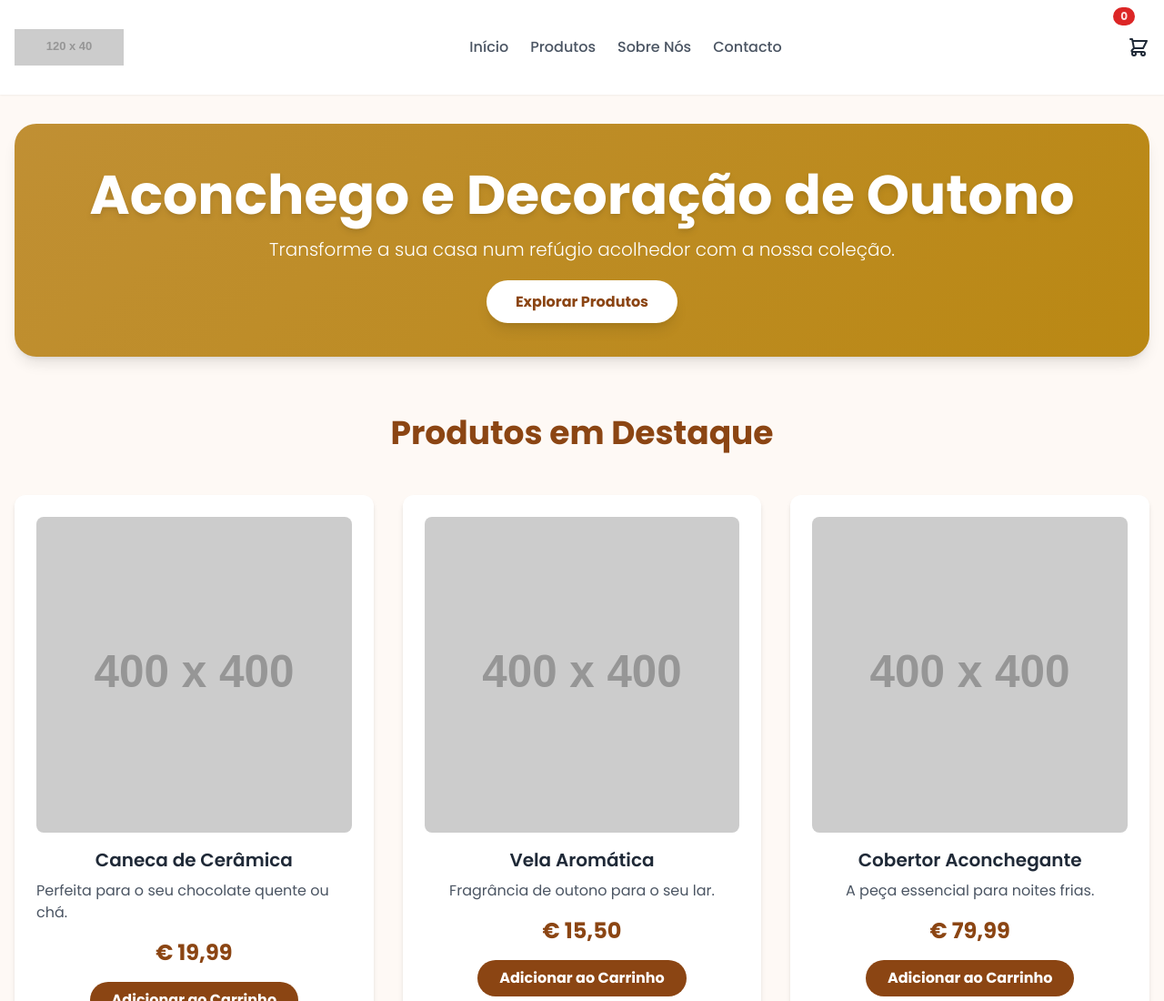
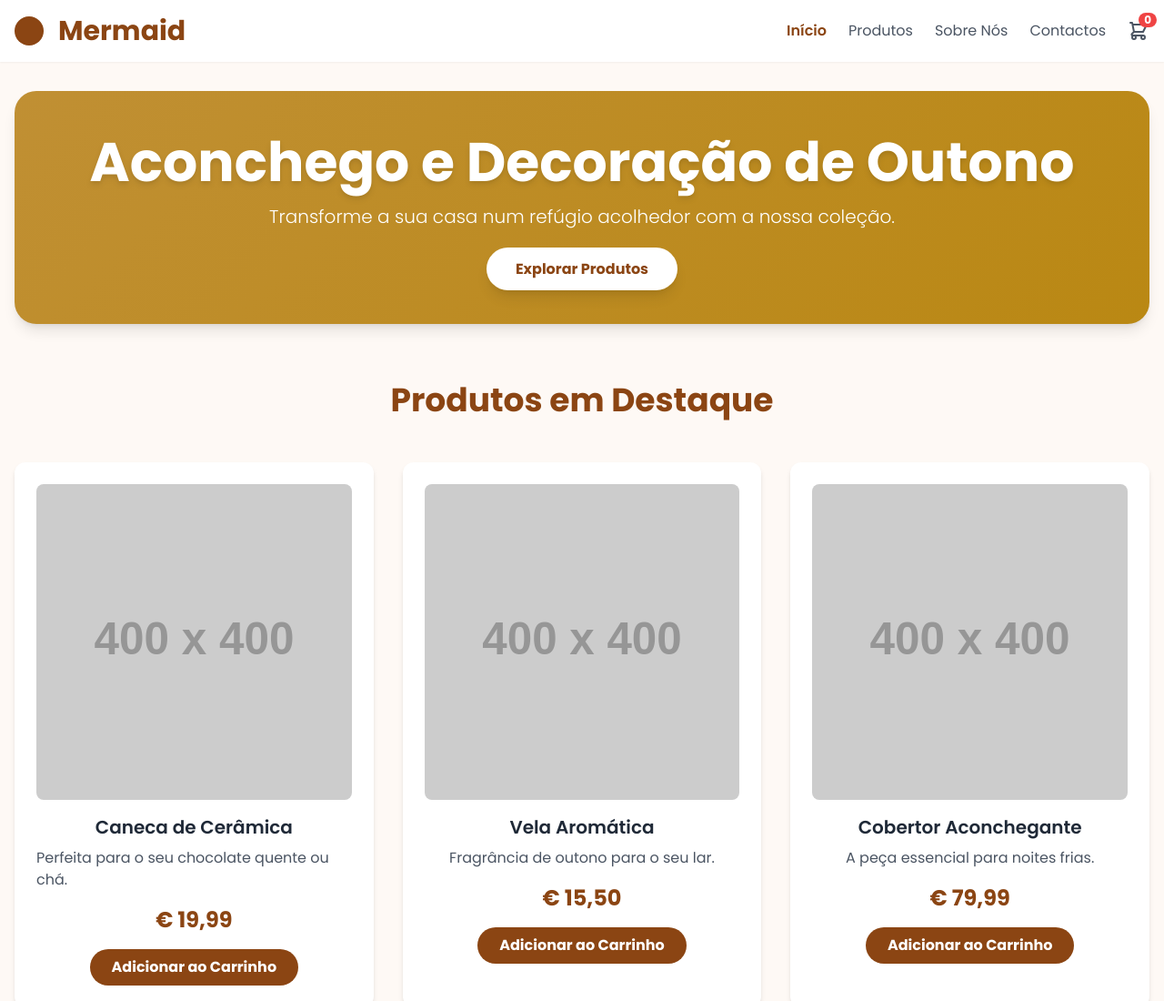
Before and after one commit to nadiairina/CantinhodoOutono, a website: page index.html in a window 1280 px wide. Shown: the top 1100 px of the page at 91% size. Drawn offline with nearby package versions, Linux system fonts and the light colour scheme; placeholder pictures from the web are drawn by us.

Commit message:
Update index.html

```diff
--- a/index.html
+++ b/index.html
@@ -53,31 +53,46 @@
             opacity: 1;
             transform: translateY(0);
         }
+        .cart-icon-container {
+            position: relative;
+            display: inline-block;
+        }
+        .cart-item-count {
+            position: absolute;
+            top: -8px;
+            right: -8px;
+            background-color: #EF4444;
+            color: white;
+            border-radius: 9999px;
+            padding: 2px 6px;
+            font-size: 0.75rem;
+            font-weight: bold;
+            line-height: 1;
+        }
     </style>
 </head>
 <body class="bg-[#fef9f5] text-gray-800">
 
-    <header class="bg-white shadow-sm p-4 sticky top-0 z-50">
-        <div class="container mx-auto flex justify-between items-center">
-            <a href="index.html"><img src="https://placehold.co/120x40/d2a48c/8B4513?text=Mermaid" alt="Mermaid - Logotipo da Loja" class="h-10"></a>
-            <nav>
-                <ul class="flex space-x-6 text-gray-600 font-medium">
-                    <li><a href="index.html" class="hover:text-[#8B4513] transition-colors">Início</a></li>
-                    <li><a href="produtos.html" class="hover:text-[#8B4513] transition-colors">Produtos</a></li>
-                    <li><a href="sobre-nos.html" class="hover:text-[#8B4513] transition-colors">Sobre Nós</a></li>
-                    <li><a href="contactos.html" class="hover:text-[#8B4513] transition-colors">Contacto</a></li>
-                </ul>
-            </nav>
-            <div class="flex items-center space-x-4">
-                <div class="relative">
-                    <a href="carrinho.html" class="p-2 rounded-full hover:bg-gray-200 transition-colors relative">
+    <header class="bg-white shadow-sm py-4">
+        <div class="container mx-auto px-4 flex justify-between items-center">
+            <a href="index.html" class="flex items-center space-x-2">
+                <div class="w-8 h-8 bg-[#8B4513] rounded-full mr-2"></div>
+                <span class="text-3xl font-bold text-[#8B4513]">Mermaid</span>
+            </a>
+            <nav class="flex items-center space-x-6">
+                <a href="index.html" class="text-[#8B4513] font-semibold hover:text-[#A0522D] transition-colors duration-300">Início</a>
+                <a href="produtos.html" class="text-gray-600 hover:text-[#8B4513] transition-colors duration-300">Produtos</a>
+                <a href="sobre-nos.html" class="text-gray-600 hover:text-[#8B4513] transition-colors duration-300">Sobre Nós</a>
+                <a href="contactos.html" class="text-gray-600 hover:text-[#8B4513] transition-colors duration-300">Contactos</a>
+                <div class="cart-icon-container">
+                    <a href="carrinho.html" class="text-gray-600 hover:text-[#8B4513] transition-colors duration-300">
                         <svg xmlns="http://www.w3.org/2000/svg" class="h-6 w-6" fill="none" viewBox="0 0 24 24" stroke="currentColor">
                             <path stroke-linecap="round" stroke-linejoin="round" stroke-width="2" d="M3 3h2l.4 2M7 13h10l4-8H5.4M7 13L5.4 5M7 13l-2.293 2.293c-.63.63-.18 1.707.707 1.707H17m0 0a2 2 0 100 4 2 2 0 000-4zm-8 2a2 2 0 11-4 0 2 2 0 014 0z" />
                         </svg>
-                        <span id="cart-item-count" class="absolute top-0 right-0 inline-flex items-center justify-center px-2 py-1 text-xs font-bold leading-none text-red-100 bg-red-600 rounded-full">0</span>
                     </a>
+                    <span id="cart-item-count" class="cart-item-count">0</span>
                 </div>
-            </div>
+            </nav>
         </div>
     </header>
 
@@ -122,7 +137,7 @@
         </div>
     </footer>
 
-    <script type="module" src="script.js"></script>
+    <script src="script.js"></script>
     <script>
         // Animações de scroll
         const faders = document.querySelectorAll('.fade-in');
@@ -141,20 +156,6 @@
         faders.forEach(fader => {
             appearOnScroll.observe(fader);
         });
-
-        const addToCartButtons = document.querySelectorAll('.add-to-cart-btn');
-
-        addToCartButtons.forEach(button => {
-            button.addEventListener('click', () => {
-                const product = {
-                    id: button.dataset.id,
-                    name: button.dataset.name,
-                    price: button.dataset.price,
-                    image: button.dataset.image
-                };
-                addToCart(product);
-            });
-        });
     </script>
 </body>
 </html>
```
